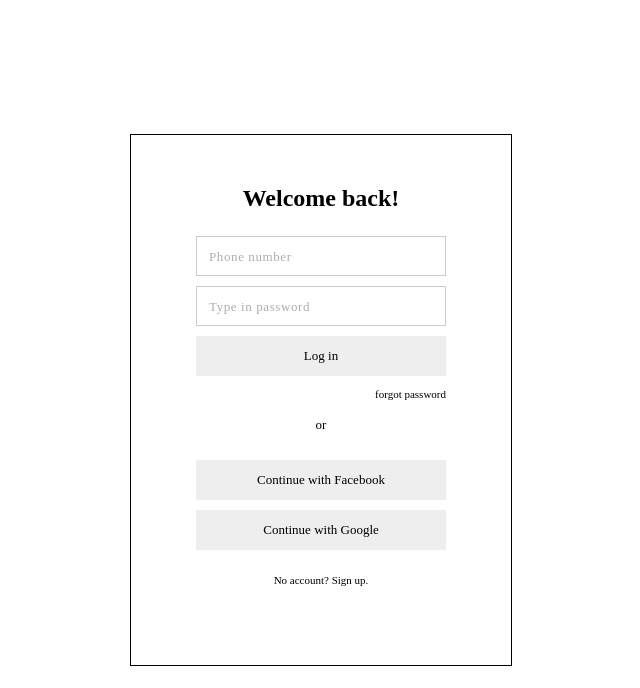
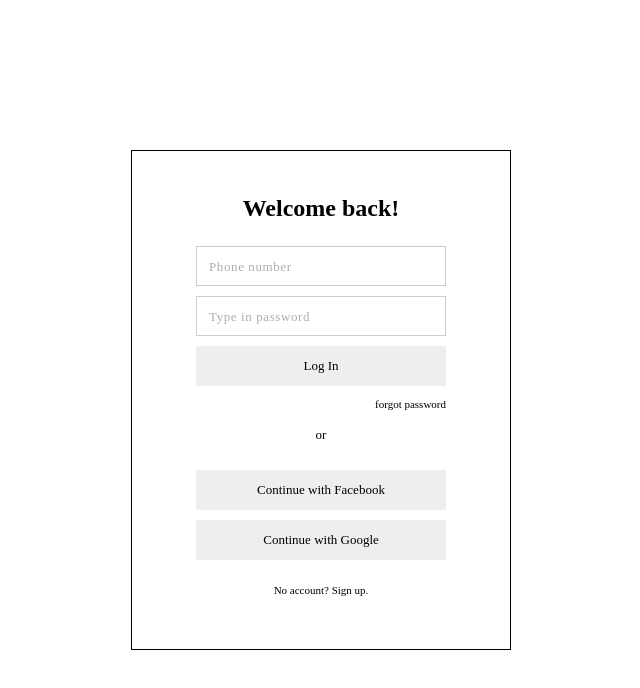
Before and after one commit to xiaohuan1234/abbey-today, a React app in the folder client/: page /login in a window 1280 px wide. Shown: the whole page, without its empty margins (319-959 px from the left). Built offline with nearby package versions, Linux system fonts and the light colour scheme; what webfontloader would draw is missing.

Commit message:
placeholder so that signup and login's contents remain at the same relative spots

```diff
--- a/client/src/components/Authform.css
+++ b/client/src/components/Authform.css
@@ -1,14 +1,22 @@
+/*csslint box-sizing: false*/
+
 .auth-form {
-    border: 1px solid black;
-    background-color: white;
+    /*size*/
+    height: 500px;
+    width: 380px;
+    box-sizing: border-box;
+    padding: 20px 0 30px 0;
+
+    /*flex*/
     display: flex;
     flex-direction: column;
     justify-content: center;
     align-items: center;
-    height: 500px;
-    width: 380px;
+
+    /*font and color*/
+    border: 1px solid black;
+    background-color: white;
     font-family: Montserrat;
-    padding-bottom: 30px;
 }
 .auth-form form {
     display: flex;
--- a/client/src/components/Authform.js
+++ b/client/src/components/Authform.js
@@ -85,6 +85,7 @@ class Authform extends Component {
                     {buttonText}
                   </button>
                   <Route path="/login" render={() => <Link style={{marginTop: "8px", textAlign: "right", height: "11px", lineHeight: "11px"}} to="/forgotpassword">forgot password</Link>}/>
+                  <Route path="/signup" render={() => <div style={{height: "24px"}}> </div>}/>
                   <div className="line-break">
                   <span>or</span>
                 </div>
--- a/client/src/containers/Main.js
+++ b/client/src/containers/Main.js
@@ -19,7 +19,7 @@ const Main = props => {
             return (
               <Authform
                 onAuth={(authType)=>console.log("auth called by", authType)}
-                buttonText="Log in"
+                buttonText="Log In"
                 redirectText="No account? Sign up."
                 heading="Welcome back!"
                 {...props}
```
